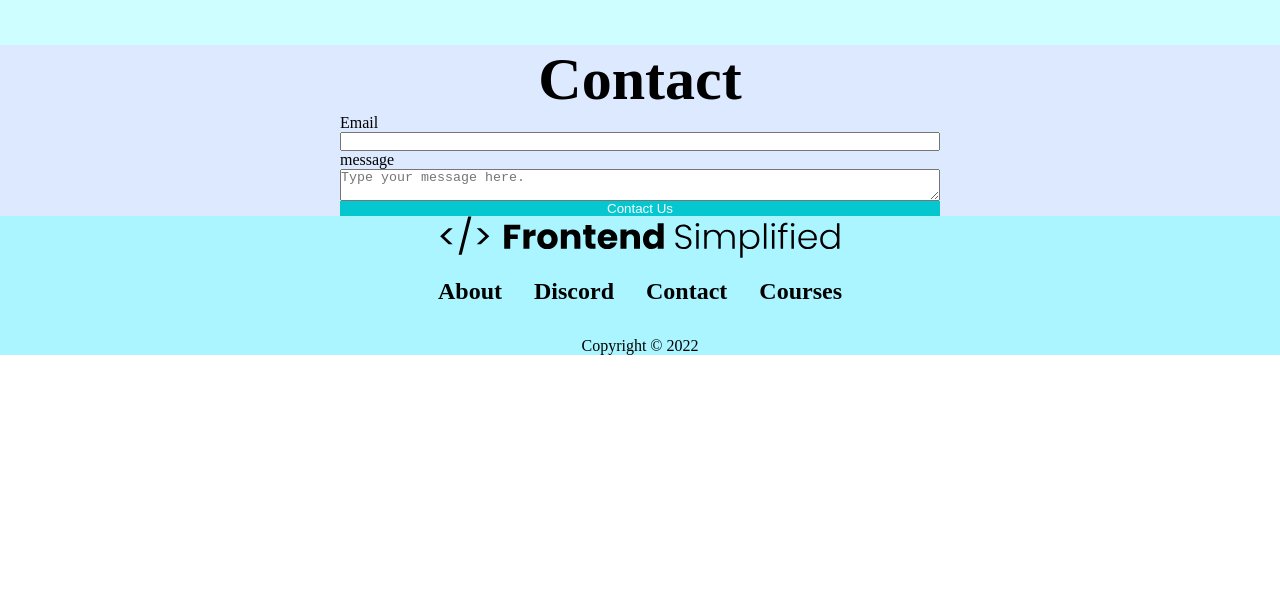
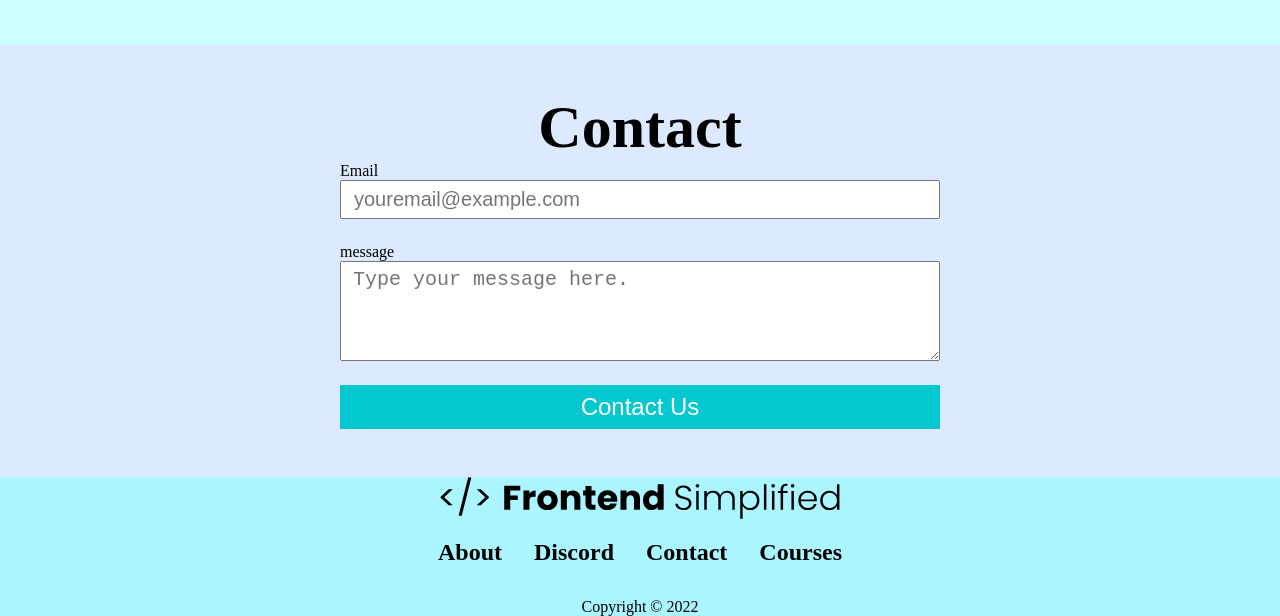
Before and after one commit to JamesLakin247/copy-website-basic, a plain HTML site: page index.html in a window 1280 px wide. Shown: the part 1550-2166 px from the top of the page. Before the commit the page ends 1905 px from the top, so only its background shows below. Drawn offline with Linux system fonts and the light colour scheme.

Commit message:
contact section

```diff
--- a/css/style.css
+++ b/css/style.css
@@ -193,6 +193,7 @@ button:hover {
 
 #contact {
     background-color: #dce9ff;
+    padding: 48px 0;
 }
 
 .contact__heading {
@@ -201,16 +202,30 @@ button:hover {
 }
 
 .contact__form {
+    width: 100%;
     max-width: 600px;
     margin: 0 auto;
     display: flex;
     flex-direction: column;
 }
 
+.contact__form--email,
+.contact__form--message {
+    margin-bottom: 24px;
+    font-size: 20px;
+    padding: 6px 12px;
+}
+
+.contact__form--message {
+    height: 100px;
+}
+
 .contact-us__button {
     background-color: #05c7cf;
     color: #fff;
     border: none;
+    padding: 8px 16px;
+    font-size: 24px;
 }
 
 /* Footer */
--- a/index.html
+++ b/index.html
@@ -80,9 +80,9 @@
                 <h1 class="contact__heading">Contact</h1>
                 <form class="contact__form">
                     <label for="email">Email</label>
-                    <input type="email" name="email">
+                    <input class="contact__form--email" type="email" name="email" placeholder="youremail@example.com">
                     <label for="message">message</label>
-                    <textarea name="textarea" placeholder="Type your message here."></textarea>
+                    <textarea class="contact__form--message" name="textarea" placeholder="Type your message here."></textarea>
                     <button class="contact-us__button" type="button">Contact Us</button>
                 </form>
         </section>
```
